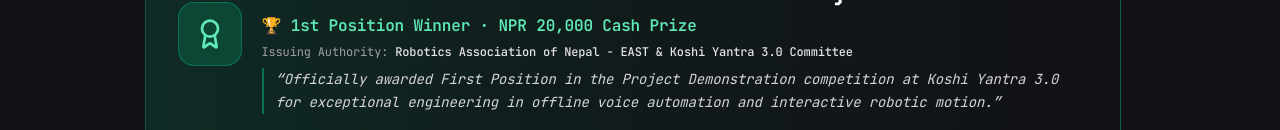
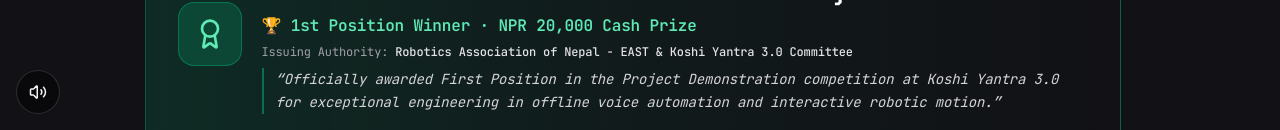
Before and after one commit to Nishant-Sah/portfolio-website, a Next.js app: page /experience/yantra-3-project-demonstration-1st-place in a window 1280 px wide. Shown: the part 670-800 px from the top of the page. Built offline with nearby package versions, Linux system fonts and the light colour scheme; no server answers.

Commit message:
feat(layout): mount SoundToggle in RootLayout provider

```diff
--- a/src/app/layout.tsx
+++ b/src/app/layout.tsx
@@ -6,6 +6,7 @@ import FloatingBadge from "@/components/FloatingBadge";
 import ScrollAvatar from "@/components/ScrollAvatar";
 import CursorFollower from "@/components/CursorFollower";
 import CinematicIntro from "@/components/CinematicIntro";
+import SoundToggle from "@/components/SoundToggle";
 import SmoothScroll from "@/components/SmoothScroll";
 import KeyToEnter from "@/components/KeyToEnter";
 import "./globals.css";
@@ -65,6 +66,7 @@ export default function RootLayout({ children }: { children: React.ReactNode })
           <SmoothScroll />
           <KeyToEnter />
           <CinematicIntro />
+          <SoundToggle />
           <CursorFollower />
           <FloatingBadge />
           <ScrollAvatar />
```
